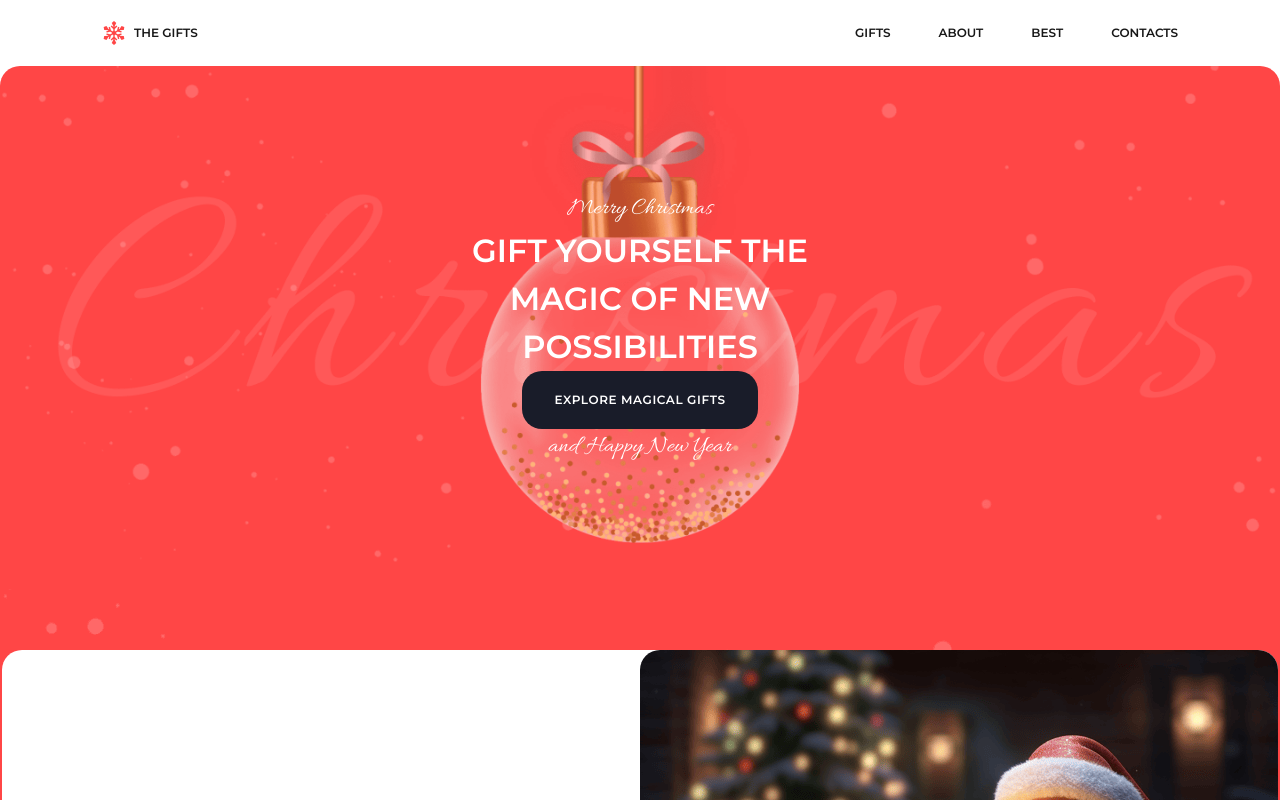
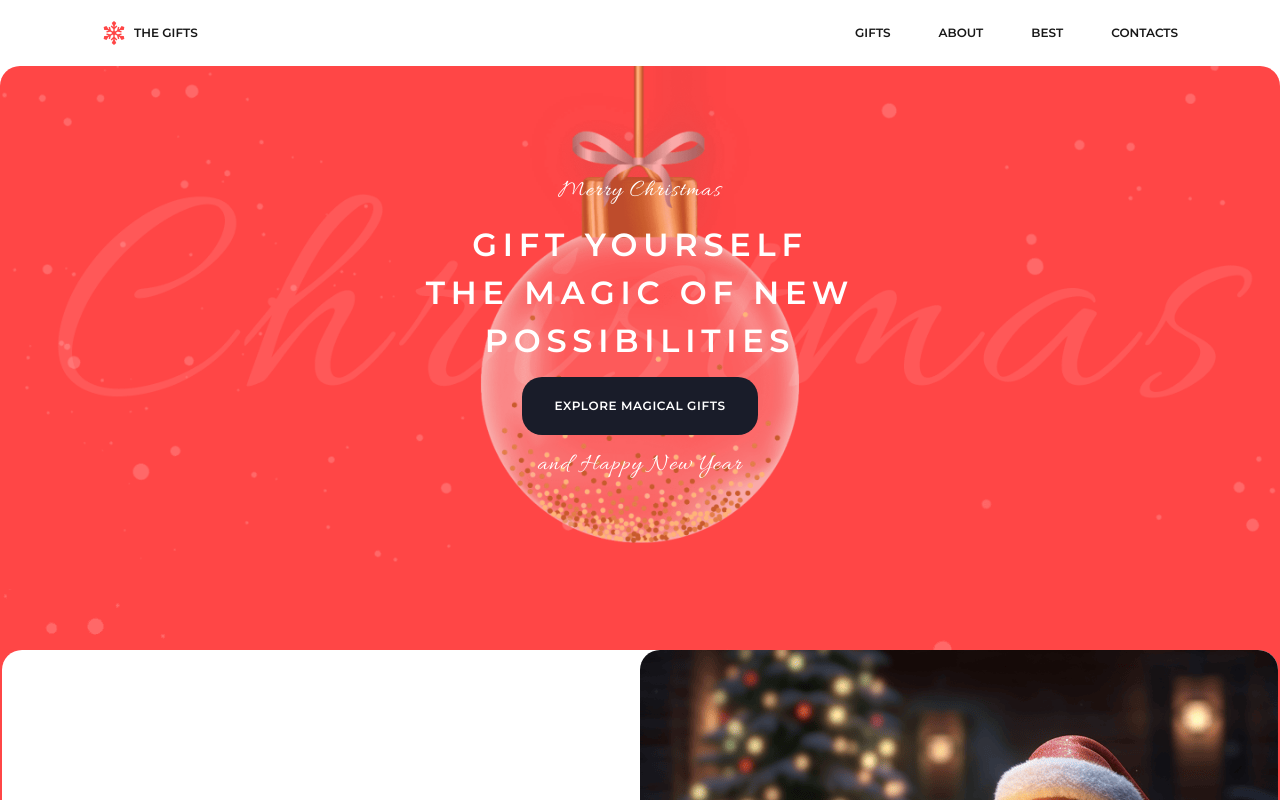
Before and after one commit to xWolfYx/nextmas-shop, a Next.js app: page / in a window 1280 px wide. Shown: the top 800 px of the page. Built offline with nearby package versions, Linux system fonts and the light colour scheme.

Commit message:
refactor: change spacing to match the design

```diff
--- a/src/app/components/Hero.tsx
+++ b/src/app/components/Hero.tsx
@@ -3,13 +3,19 @@ import { allura } from "@/app/ui/fonts";
 
 export default function Hero() {
   return (
-    <section className="flex h-[524px] flex-col items-center justify-center rounded-t-[20px] bg-[#ff4646] bg-[url(/backgrounds/bg-snow.png),url(/backgrounds/bg-ball.png)] bg-cover bg-center *:text-white">
-      <p className={`${allura.className} text-[1.5rem]`}>Merry Christmas</p>
-      <h1 className="w-[426px] text-center text-[2rem] font-semibold uppercase">
-        Gift yourself the magic of new possibilities
+    <section className="flex h-[524px] gap-3 flex-col items-center justify-center rounded-t-[20px] bg-[#ff4646] bg-[url(/backgrounds/bg-snow.png),url(/backgrounds/bg-ball.png)] bg-cover bg-center *:text-white">
+      <p className={`${allura.className} text-[1.5rem] tracking-[0.075rem]`}>
+        Merry Christmas
+      </p>
+      <h1 className="text-center text-[2rem] font-semibold tracking-[0.36rem] uppercase">
+        Gift yourself
+        <br /> the magic of new
+        <br /> possibilities
       </h1>
       <DarkButton text={"Explore Magical Gifts"} />
-      <p className={`${allura.className} text-[1.5rem]`}>and Happy New Year</p>
+      <p className={`${allura.className} text-[1.5rem] tracking-[0.075rem]`}>
+        and Happy New Year
+      </p>
     </section>
   );
 }
```
